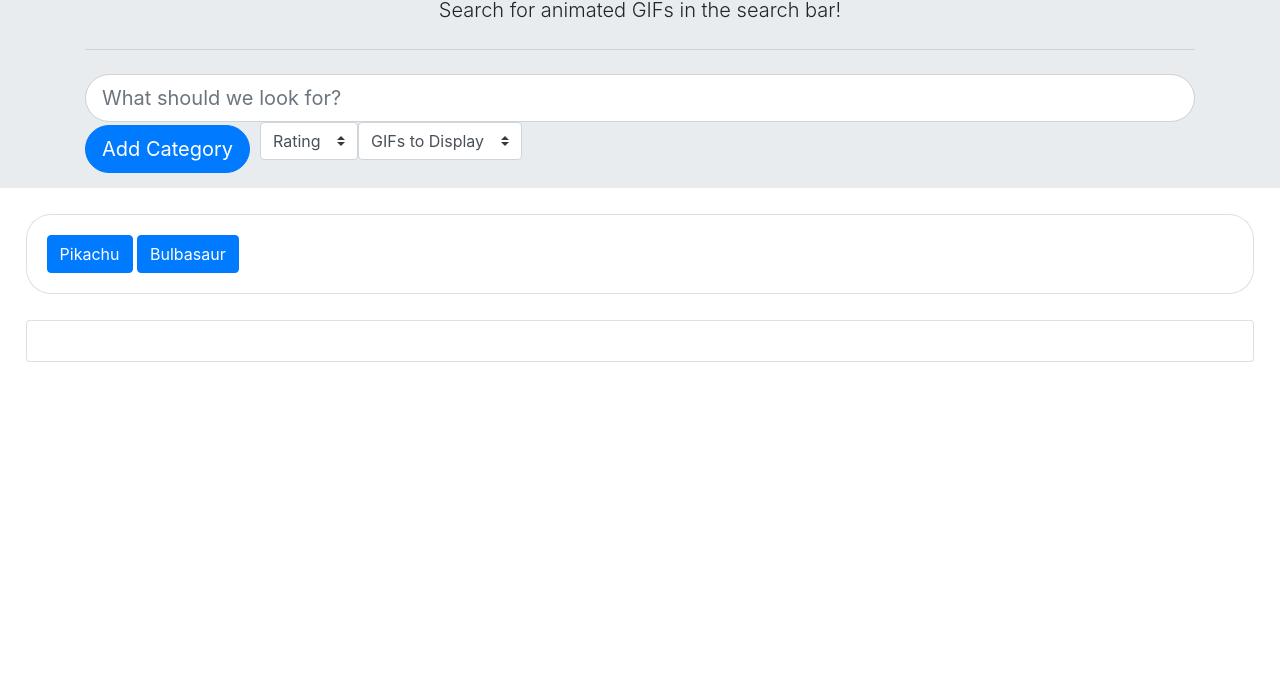
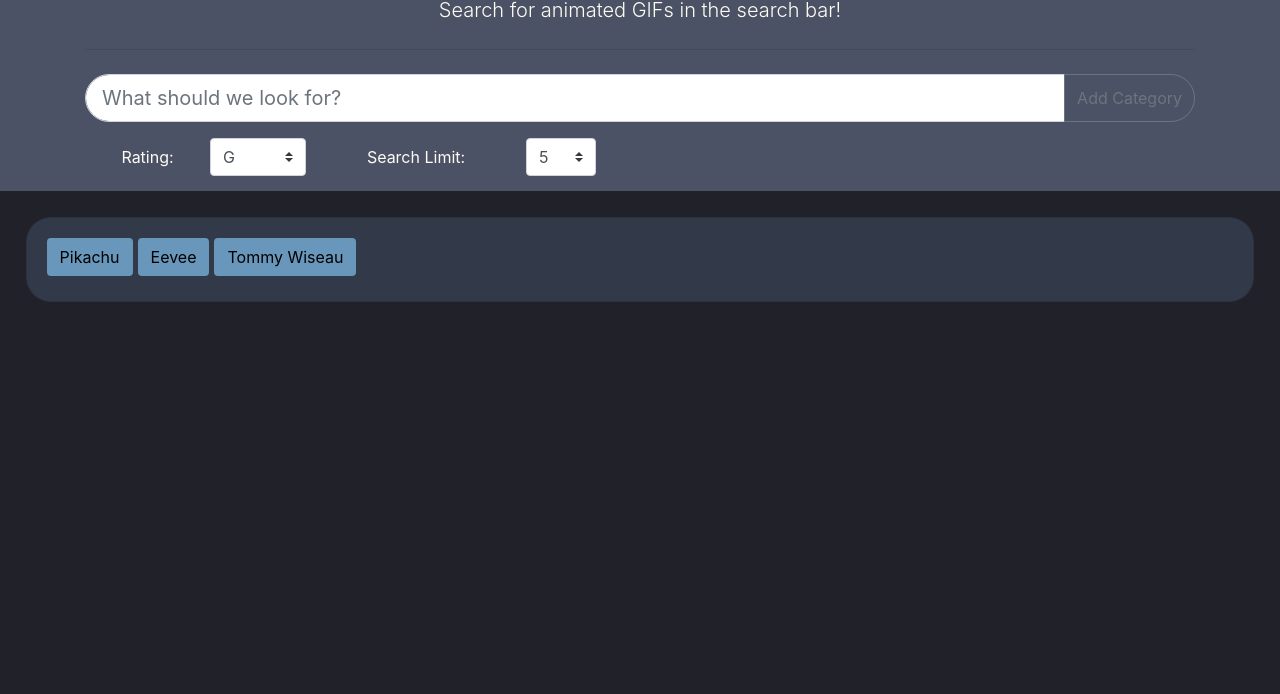
Before and after one commit to davidxcai/GifTastic, a plain HTML site: page index.html in a window 1280 px wide. Shown: the part 106-800 px from the top of the page. Drawn offline with nearby package versions, Linux system fonts and the light colour scheme.

Commit message:
finished most of the code

```diff
--- a/assets/css/style.css
+++ b/assets/css/style.css
@@ -1,12 +1,24 @@
+body {
+    background-color: #212129;
+}
+
 .jumbotron {
     text-align: center;
     margin-bottom: 0;
     padding-bottom: 1.2%;
     padding-top: 2%;
+    background-color: #4c5265;
+    color: #fdfcf3;
 }
 
 #searchBar {
-    border-radius: 25px;
+    border-top-left-radius: 25px;
+    border-bottom-left-radius: 25px;
+}
+
+#addCat {
+    border-top-right-radius: 25px;
+    border-bottom-right-radius: 25px;
 }
 
 .jumboBtn {
@@ -14,11 +26,43 @@
     margin-top: 2%;
 }
 
+.parameters {
+    float: none;
+    margin: 0 auto;
+}
+
 #buttonCard {
     margin: 2%;
     border-radius: 25px;
+    background-color: #323949;
+}
+
+#buttonBody {
+    padding-bottom: 0;
 }
 
 #gifDisplay {
     margin: 2%;
+    display: none;
+    background-color: #323949;
 }
+
+.gifBtn {
+    margin-right: 5px;
+    margin-bottom: 5px;
+    background-color: #6897bb;
+}
+
+.gif {
+    margin-right: 50px;
+}
+
+.gif-title {
+    text-transform: capitalize;
+    margin-right: 20%;
+    color: #fdfcf3;
+}
+
+.gif-rating {
+    color: #fdfcf3;
+}
--- a/assets/javascript/maincode.js
+++ b/assets/javascript/maincode.js
@@ -1,23 +1,62 @@
 $(document).ready()
 
-var gifButtons = [];
+var gifButtons = ["Pikachu", "Eevee", "Tommy Wiseau"];
 
-// var rating = $("#ratingSelect").attr("value");
+renderButtons();
 
-// var limit = $("#limitSelect option").click(function(e){
-//     $("#ratingSelect").text(this.innerHTML);
-// });
+//Sets default parameters on page load
+var rating = "G";
+//Grabs the value from ratings dropdown menu and stores it in var
+$("#ratingSelect").click(function() {
+    rating = $(this).val();
+});
+var limit = 5;
+//Grabs the value from limit dropdown menu and stores it in var
+$("#limitSelect").click(function() {
+    limit = $(this).val();
+});
 
-$(".gifBtn").on("click", function () {
+//Creates buttons when invoked
+function renderButtons() {
+    $("#buttonBody").empty();
+
+    for (var i = 0; i < gifButtons.length; i++) {
+
+        var newBtn = $("<button>")
+
+        newBtn.addClass("btn gifBtn");
+
+        newBtn.attr("value", gifButtons[i]);
+
+        newBtn.text(gifButtons[i]);
+
+        $("#buttonBody").append(newBtn);
+    }
+}
+
+//Add Catagory button function
+$("#addCat").click(function (event) {
+    console.log("hello");
+    event.preventDefault();
+
+    var newGif = $("#searchBar").val().trim();
+    //If input field is blank, it will not create a button
+    if (newGif === "") {
+        console.log("Requires user input");
+    }
+    else {
+        gifButtons.push(newGif);
+    }
+    console.log("Input: " + newGif);
+    renderButtons();
+
+})
+
+//Displays gifs on page
+$(document).on("click", '.gifBtn', function () {
     $("#displayBody").empty();
 
     var gif = $(this).attr("value");
-
-    var limit = 5;
-
-    var rating = "G";
-
-    // var rating = $("#ratingSelect option").attr("value");
 
     var queryURL = "https://api.giphy.com/v1/gifs/search?q=" +
         gif + "&api_key=1R8LZbSSu8CX60HOGVtzyg5aPpyZxprl&limit=" + limit +
@@ -28,13 +67,8 @@ $(".gifBtn").on("click", function () {
         method: "GET"
     })
         .then(function (response) {
-                console.log(queryURL);
 
-                console.log(response);
-
-                console.log("limit: " + limit);
-
-                console.log("rating: " + rating);
+            console.log(response.data);
 
             var results = response.data;
 
@@ -42,7 +76,11 @@ $(".gifBtn").on("click", function () {
 
                 var gifDiv = $("<div>");
 
-                    var p = $("<p>").text("Rating: " + results[i].rating);
+                var title = $("<h6>").text(results[i].title);
+                title.addClass("gif-title");
+
+                var R = $("<p>").text("Rating: " + (results[i].rating).toUpperCase());
+                R.addClass("gif-rating");
 
                 var gifImg = $("<img>");
 
@@ -58,15 +96,18 @@ $(".gifBtn").on("click", function () {
                     class: "gif"
                 });
 
-                    gifDiv.append(gifImg, p);
+                gifDiv.append(gifImg, title, R);
 
                 $("#displayBody").append(gifDiv);
+
+                $("#gifDisplay").show();
 
             }
         })
 })
 
-$(document).on("click", '.gif', function(){
+//Looks for class "gif" and toggles still/animate function
+$(document).on("click", '.gif', function () {
 
     var state = $(this).attr("state");
 
--- a/index.html
+++ b/index.html
@@ -5,7 +5,7 @@
     <meta charset="UTF-8">
     <meta name="viewport" content="width=device-width, initial-scale=1.0">
     <meta http-equiv="X-UA-Compatible" content="ie=edge">
-    <title>GifTastic!</title>
+    <title>Super Gif Portal!</title>
 
     <!--Reset CSS-->
     <link rel="stylesheet" href="assets/css/reset.css">
@@ -26,20 +26,27 @@
 
     <div class="jumbotron jumbotron-fluid">
         <div class="container">
-            <h1 class="display-4">GifTastic!</h1>
+            <h1 class="display-4">Super Gif Portal!</h1>
             <p class="lead">Search for animated GIFs in the search bar!</p>
             <hr class="my-4">
-            <input class="form-control form-control-lg" id="searchBar" type="text" placeholder="What should we look for?">
 
-            <div class="row">
+            <!--Search Bar-->
 
-                <div class="col-md-2">
-                    <button class="btn btn-primary btn-lg jumboBtn" id="searchBtn">Add Category</button>
+            <div class="input-group mb-3">
+                <input class="form-control form-control-lg" id="searchBar" type="text" value="" placeholder="What should we look for?"
+                    aria-describedby="basic-addon2">
+                <div class="input-group-append">
+                    <button class="btn btn-outline-secondary" id="addCat" type="button">Add Category</button>
                 </div>
+            </div>
 
-                <div class="col-auto-2">
-                    <select class="custom-select mr-sm-2" id="ratingSelect">
-                        <option selected>Rating</option>
+            <div class="row" id="parameters">
+                <div class="col-auto">
+
+                </div>
+                <label for="ratingSelect" class="col-sm-1 col-form-label">Rating: </label>
+                <div class="col-auto">
+                    <select class="custom-select mr-sm-2 parameters" id="ratingSelect">
                         <option value="G">G</option>
                         <option value="PG">PG</option>
                         <option value="PG-13">PG-13</option>
@@ -47,13 +54,14 @@
                     </select>
                 </div>
 
-                <div class="col-auto-2">
-                    <select class="custom-select mr-sm-2" id="limitSelect">
-                        <option selected>GIFs to Display</option>
+                <label for="limitSelect" class="col-sm-2 col-form-label">Search Limit: </label>
+                <div class="col-auto">
+                    <select class="custom-select mr-sm-2 parameters" id="limitSelect">
                         <option value="5">5</option>
                         <option value="10">10</option>
                         <option value="15">15</option>
                         <option value="20">20</option>
+                        <option value="25">25</option>
                     </select>
                 </div>
             </div>
@@ -62,18 +70,21 @@
         </div>
     </div>
 
+    <!--Buttons are appended here-->
     <section>
         <div class="card" id="buttonCard">
             <div class="card-body">
-                <button class="btn btn-primary gifBtn" value="Pikachu">Pikachu</button>
-                <button class="btn btn-primary gifBtn" value="Bulbasaur">Bulbasaur</button>
+                <div class="btn-toolbar" id="buttonBody"></div>
             </div>
         </div>
     </section>
 
+    <!--Gifs are displayed here-->
     <section>
         <div class="card" id="gifDisplay">
-            <div class="card-body" id="displayBody">
+            <div class="card-body">
+                <div class="btn-toolbar" id="displayBody">
+                </div>
             </div>
         </div>
     </section>
```
Lines whose indentation alone changed are shown as unchanged.
